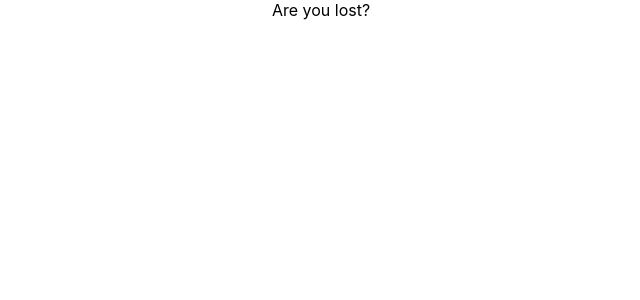
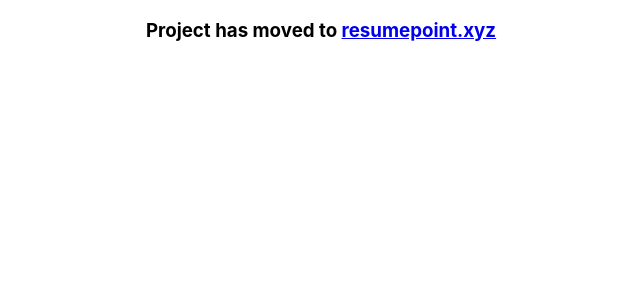
Before and after one commit to nahid1991/bud, a React (Create React App) app: page / in a window 1280 px wide. Shown: the top 300 px of the page, without its empty margins (319-959 px from the left). Built offline with nearby package versions, Linux system fonts and the light colour scheme.

Commit message:
just to redirect

```diff
--- a/src/App.js
+++ b/src/App.js
@@ -12,7 +12,7 @@
         <div className="App">
           <Switch>
             <Route exact path="/bud" component={GeneralCv} />
-            <Route render={() => (<div>Are you lost?</div>)} />
+            <Route render={() => (<div><h3>Project has moved to <a href="https://resumepoint.xyz">resumepoint.xyz</a></h3></div>)} />
           </Switch>
         </div>
       </Router>
```
